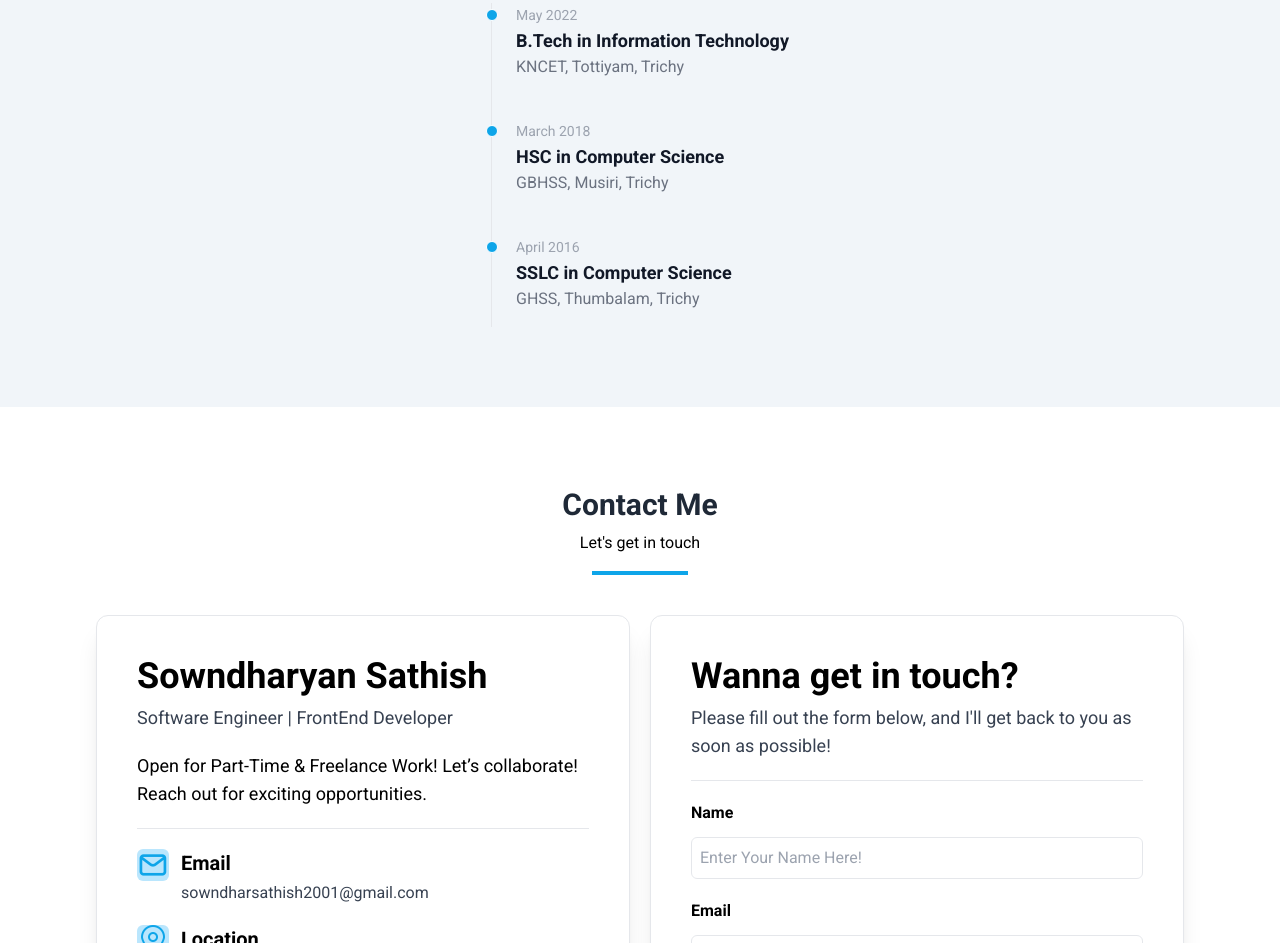
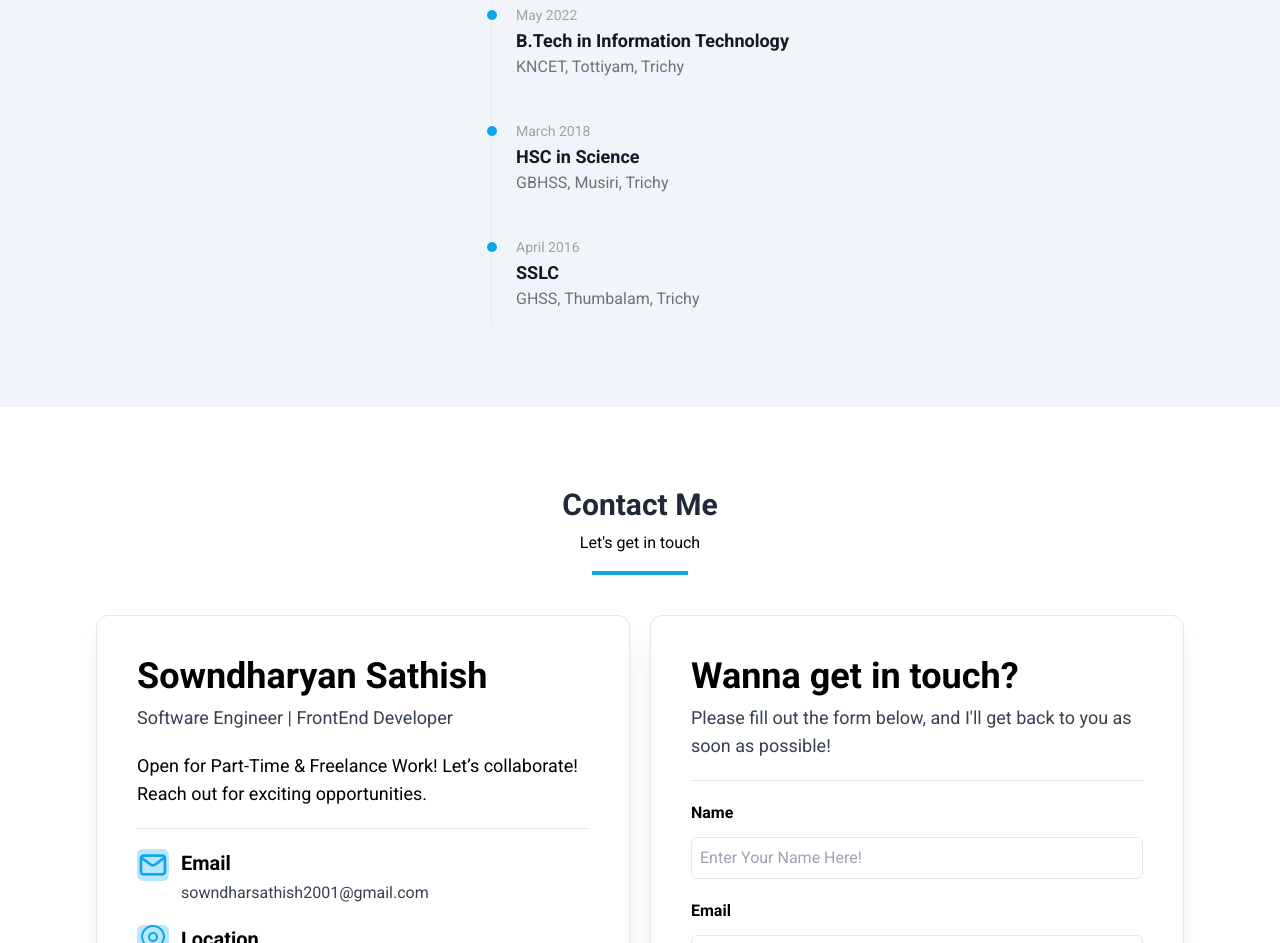
Before and after one commit to SowndharSathish/SowndharSathish, a website: page index.html in a window 1280 px wide. Shown: the part 3699-4642 px from the top of the page. Drawn offline with nearby package versions, Linux system fonts and the light colour scheme.

Commit message:
Changes Added

```diff
--- a/index.html
+++ b/index.html
@@ -859,7 +859,7 @@
                 >March 2018</time
               >
               <h3 class="text-lg font-semibold text-gray-900">
-                HSC in Computer Science
+                HSC in Science
               </h3>
               <p
                 class="mb-4 text-base font-normal text-gray-500 dark:text-gray-400"
@@ -877,7 +877,7 @@
                 >April 2016</time
               >
               <h3 class="text-lg font-semibold text-gray-900">
-                SSLC in Computer Science
+                SSLC
               </h3>
               <p
                 class="mb-4 text-base font-normal text-gray-500 dark:text-gray-400"
```
